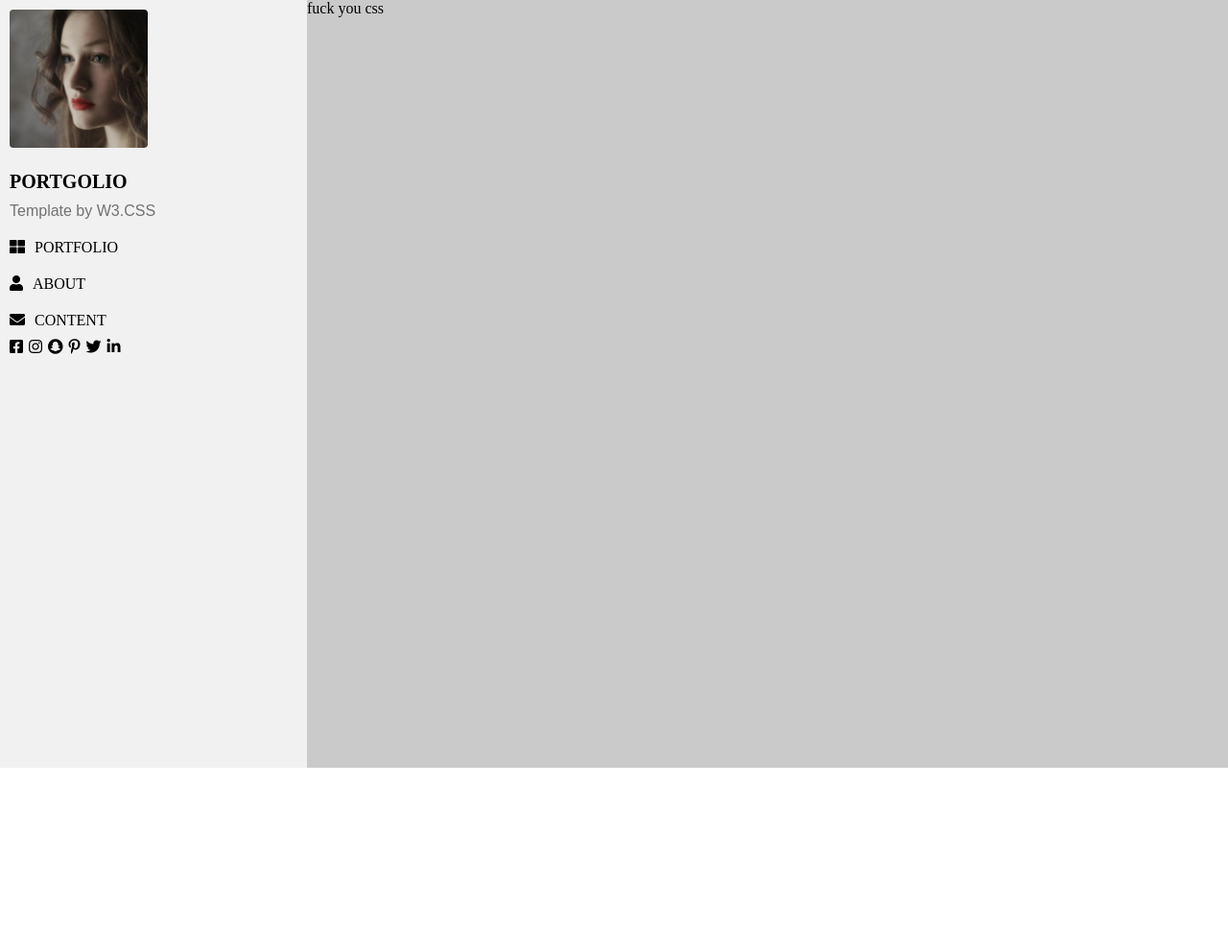
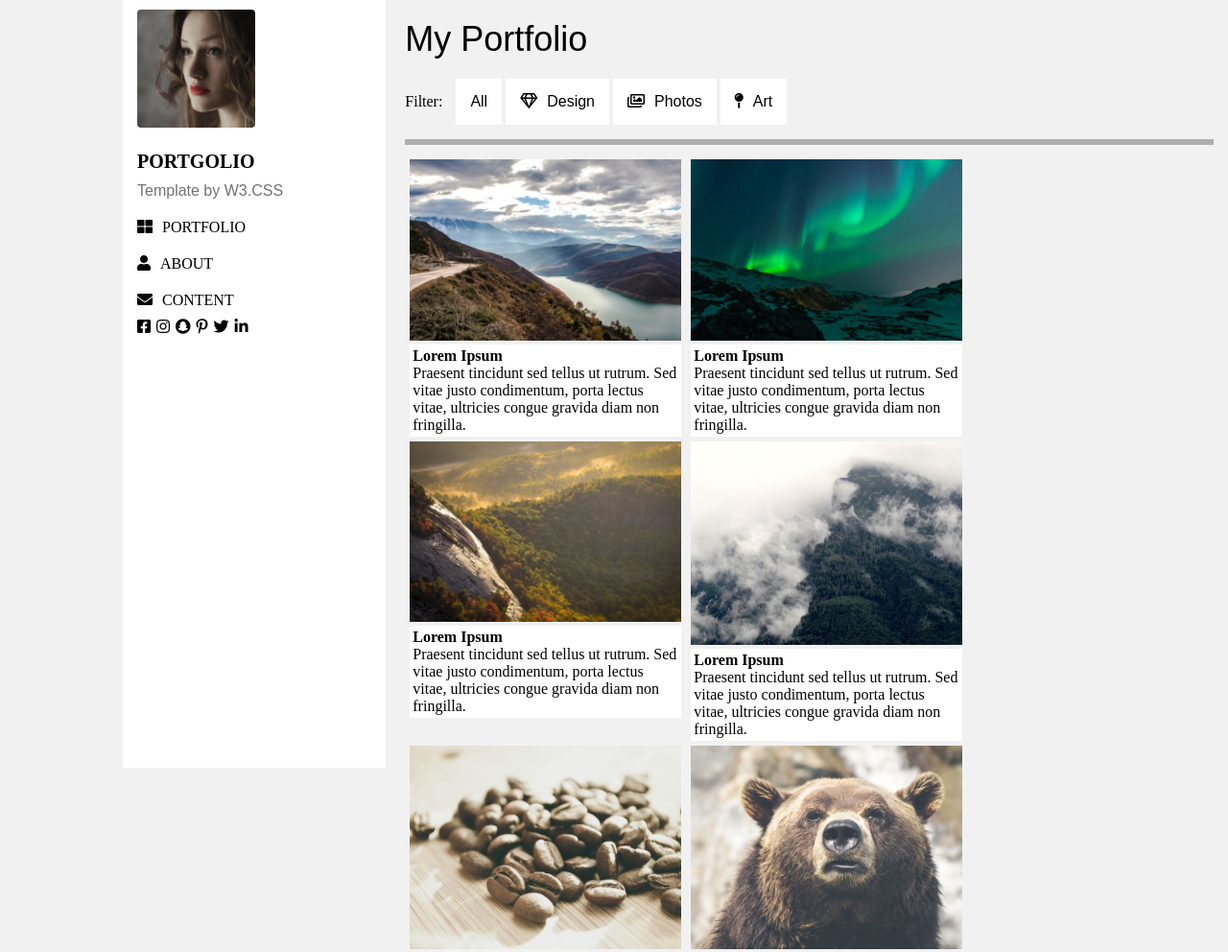
Before and after one commit to neil605164/vue-website, a plain HTML site: page index.html in a window 1280 px wide. Shown: the top 992 px of the page at 96% size. Before the commit the page ends 800 px from the top, so only its background shows below. Drawn offline with nearby package versions, Linux system fonts and the light colour scheme.

Commit message:
[add] add content card

```diff
--- a/index.html
+++ b/index.html
@@ -1,15 +1,16 @@
 <!DOCTYPE html>
 <html lang="en">
+
 <head>
     <meta charset="UTF-8">
     <meta http-equiv="X-UA-Compatible" content="IE=edge">
     <meta name="viewport" content="width=device-width, initial-scale=1.0">
     <script src="https://cdn.jsdelivr.net/npm/vue@2.6.14/dist/vue.js"></script>
     <link rel="stylesheet" href="./style.css">
-    <link rel="stylesheet" href="https://use.fontawesome.com/releases/v5.8.2/css/all.css"
-        integrity="sha384-oS3vJWv+0UjzBfQzYUhtDYW+Pj2yciDJxpsK1OYPAYjqT085Qq/1cq5FLXAZQ7Ay" crossorigin="anonymous">
+    <link rel="stylesheet" href="https://use.fontawesome.com/releases/v5.8.2/css/all.css" integrity="sha384-oS3vJWv+0UjzBfQzYUhtDYW+Pj2yciDJxpsK1OYPAYjqT085Qq/1cq5FLXAZQ7Ay" crossorigin="anonymous">
     <title>Document</title>
 </head>
+
 <body>
     <div id="app">
         <div id="menu">
@@ -37,10 +38,71 @@
             </div>
         </div>
         <div id="content">
-            <p>fuck you css</p>
+            <div id="title">
+                <h1>My Portfolio</h1>
+            </div>
+            <div id="filter">
+                <span>Filter:</span>
+                <button>All</button>
+                <button><i class="far fa-gem"></i>Design</button>
+                <button><i class="far fa-images"></i>Photos</button>
+                <button><i class="fas fa-map-pin"></i></i>Art</button>
+            </div>
+            <div id="card">
+                <div id="card-1" class="card-detail">
+                    <img src="./images/montain.jpeg" alt="">
+                    <div id="card-content">
+                        <h4>Lorem Ipsum</h4>
+                        <span>Praesent tincidunt sed tellus ut rutrum. Sed vitae justo condimentum, porta lectus vitae, ultricies congue gravida diam non fringilla.</span>
+                    </div>
+                </div>
+                <div id="card-2" class="card-detail">
+                    <img src="./images/lights.jpeg" alt="">
+                    <div id="card-content">
+                        <h4>Lorem Ipsum</h4>
+                        <span>Praesent tincidunt sed tellus ut rutrum. Sed vitae justo condimentum, porta lectus vitae, ultricies congue gravida diam non fringilla.</span>
+                    </div>
+                </div>
+                <div id="card-3" class="card-detail">
+                    <img src="./images/nature.jpeg" alt="">
+                    <div id="card-content">
+                        <h4>Lorem Ipsum</h4>
+                        <span>Praesent tincidunt sed tellus ut rutrum. Sed vitae justo condimentum, porta lectus vitae, ultricies congue gravida diam non fringilla.</span>
+                    </div>
+                </div>
+                <div id="card-4" class="card-detail">
+                    <img src="./images/p1.jpeg" alt="">
+                    <div id="card-content">
+                        <h4>Lorem Ipsum</h4>
+                        <span>Praesent tincidunt sed tellus ut rutrum. Sed vitae justo condimentum, porta lectus vitae, ultricies congue gravida diam non fringilla.</span>
+                    </div>
+                </div>
+                <div id="card-5" class="card-detail">
+                    <img src="./images/p2.jpeg" alt="">
+                    <div id="card-content">
+                        <h4>Lorem Ipsum</h4>
+                        <span>Praesent tincidunt sed tellus ut rutrum. Sed vitae justo condimentum, porta lectus vitae, ultricies congue gravida diam non fringilla.</span>
+                    </div>
+                </div>
+                <div id="card-6" class="card-detail">
+                    <img src="./images/p3.jpeg" alt="">
+                    <div id="card-content">
+                        <h4>Lorem Ipsum</h4>
+                        <span>Praesent tincidunt sed tellus ut rutrum. Sed vitae justo condimentum, porta lectus vitae, ultricies congue gravida diam non fringilla.</span>
+                    </div>
+                </div>
+                <div id="card-7" class="card-detail">
+                    <img src="./images/montain.jpeg" alt="">
+                    <div id="card-content">
+                        <h4>Lorem Ipsum</h4>
+                        <span>Praesent tincidunt sed tellus ut rutrum. Sed vitae justo condimentum, porta lectus vitae, ultricies congue gravida diam non fringilla.</span>
+                    </div>
+                </div>
+            </div>
         </div>
     </div>
 </body>
 
-    <script src="./index.js"></script>
+<script src="./index.js"></script>
+
 </html>
--- a/style.css
+++ b/style.css
@@ -1,54 +1,63 @@
 /* 建議預設先處使話 */
-*{
+
+* {
     margin: 0;
     padding: 0;
     /* box-sizing: border-box; */
 }
 
-#app{
+body {
+    background-color: #f1f1f1;
+}
+
+#app {
     display: flex;
 }
 
-#menu{
-    width: 25vw;
+#menu {
+    width: 300px;
     /* 讓樣式高度符合網頁大小[滿版] */
     height: 100vh;
+    background-color: white;
+    margin-left: 10%;
+}
+
+#content {
+    width: 75vw;
     background-color: #f1f1f1;
 }
 
-#content{
-    width: 75vw;
-    background-color: rgb(202, 202, 202);
-}
-
-.photo{
+.photo {
     width: 45%;
     border-radius: 4px;
-    margin-left: 10px;
+    margin-left: 15px;
     margin-top: 10px;
     margin-bottom: 10px;
 }
 
-#menu h4{
+#menu h4 {
     margin: 10px;
+    margin-left: 15px;
     font-size: 20px;
 }
 
-#menu p{
+#menu p {
     margin: 10px;
-    color:rgb(114, 113, 113);
+    margin-left: 15px;
+    color: rgb(114, 113, 113);
     font-family: fantasy;
 }
 
-#menu a{
+#menu a {
     display: block;
     padding: 10px;
+    padding-left: 15px;
     text-decoration: none;
     color: black;
 }
 
-#menu a:hover{
-    background-color:rgb(201, 201, 201);
+#menu a:hover {
+    background-color: rgb(201, 201, 201);
     color: black;
 }
 
@@ -56,14 +65,88 @@
     margin-right: 10px;
 }
 
-#menu #footer{
-    margin-left: 10px;
+#menu #footer {
+    margin-left: 15px;
 }
 
-#menu #footer i{
+#menu #footer i {
     margin-right: 2px;
 }
 
-#menu #footer i:hover{
+#menu #footer i:hover {
     color: rgb(143, 142, 142);
 }
+
+#content #title {
+    padding: 20px;
+}
+
+#content #title h1 {
+    font-size: 36px;
+    font-family: "Raleway", sans-serif;
+    font-weight: 400;
+}
+
+#content #filter {
+    margin-left: 20px;
+    margin-right: 15px;
+    padding-bottom: 15px;
+    margin-bottom: 15px;
+    border-bottom: 6px solid rgb(175, 174, 174);
+}
+
+#content #filter span {
+    margin-right: 10px;
+    margin-top: 10px;
+}
+
+#content #filter button {
+    border: none;
+    padding: 15px;
+    font-size: 16px;
+    background-color: white;
+}
+
+#content #filter button:hover {
+    background-color: rgb(192, 192, 192);
+}
+
+#content #filter button:active {
+    color: white;
+    background-color: rgb(0, 0, 0);
+}
+
+#content #filter button i {
+    margin-right: 10px;
+}
+
+#content #card {
+    margin-left: 20px;
+}
+
+#content #card .card-detail {
+    width: 33%;
+    float: left;
+    padding: 0px 5px 0px 5px;
+    margin-bottom: 5px;
+}
+
+#content #card .card-detail #card-content {
+    background-color: rgb(255, 255, 255);
+    padding: 3px;
+}
+
+#content #card img {
+    width: 100%;
+    height: 100%;
+}
+
+#content #card img:hover {
+    opacity: 0.6;
+}
+
+#content #card .qwe {
+    width: 100%;
+    height: 100%;
+    background-color: violet;
+}
```
Also changed, not shown: images/lights.jpeg (added), images/montain.jpeg (added), images/nature.jpeg (added), images/p1.jpeg (added), images/p2.jpeg (added), images/p3.jpeg (added).
